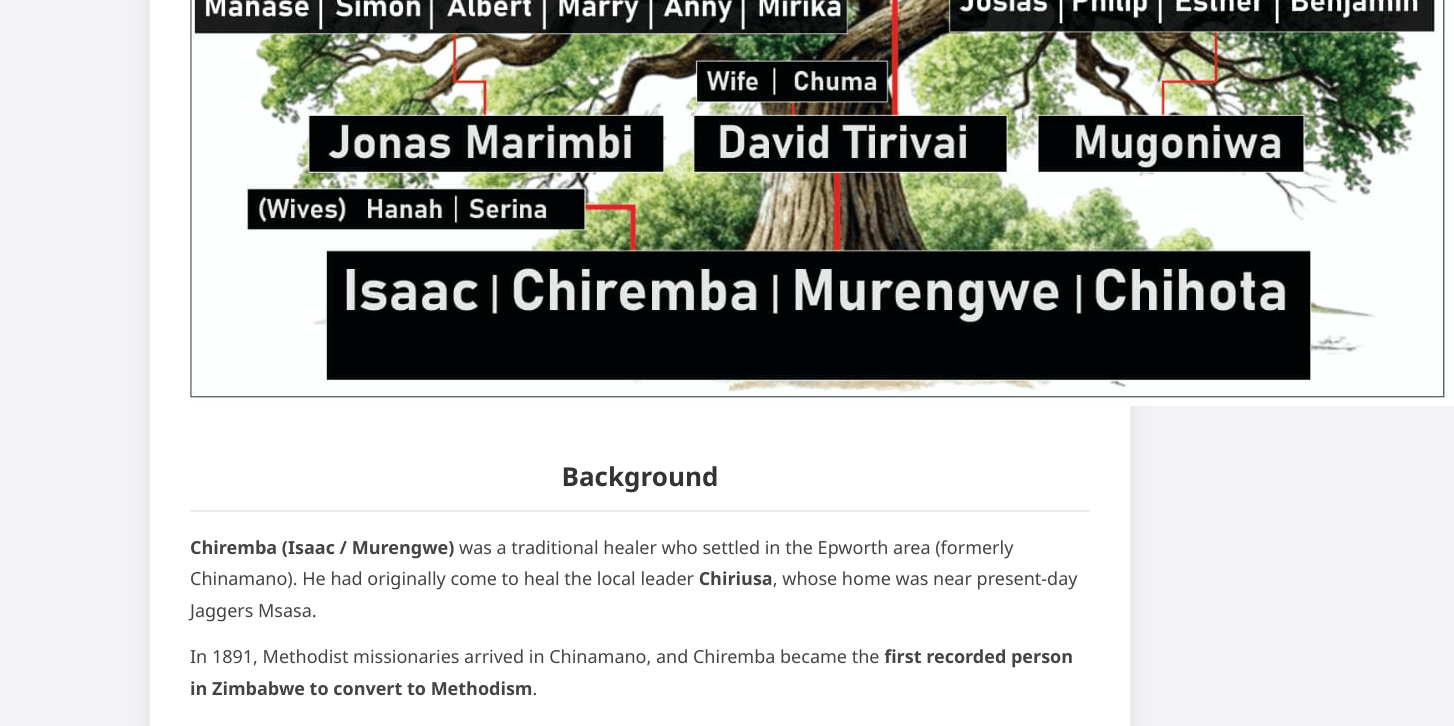
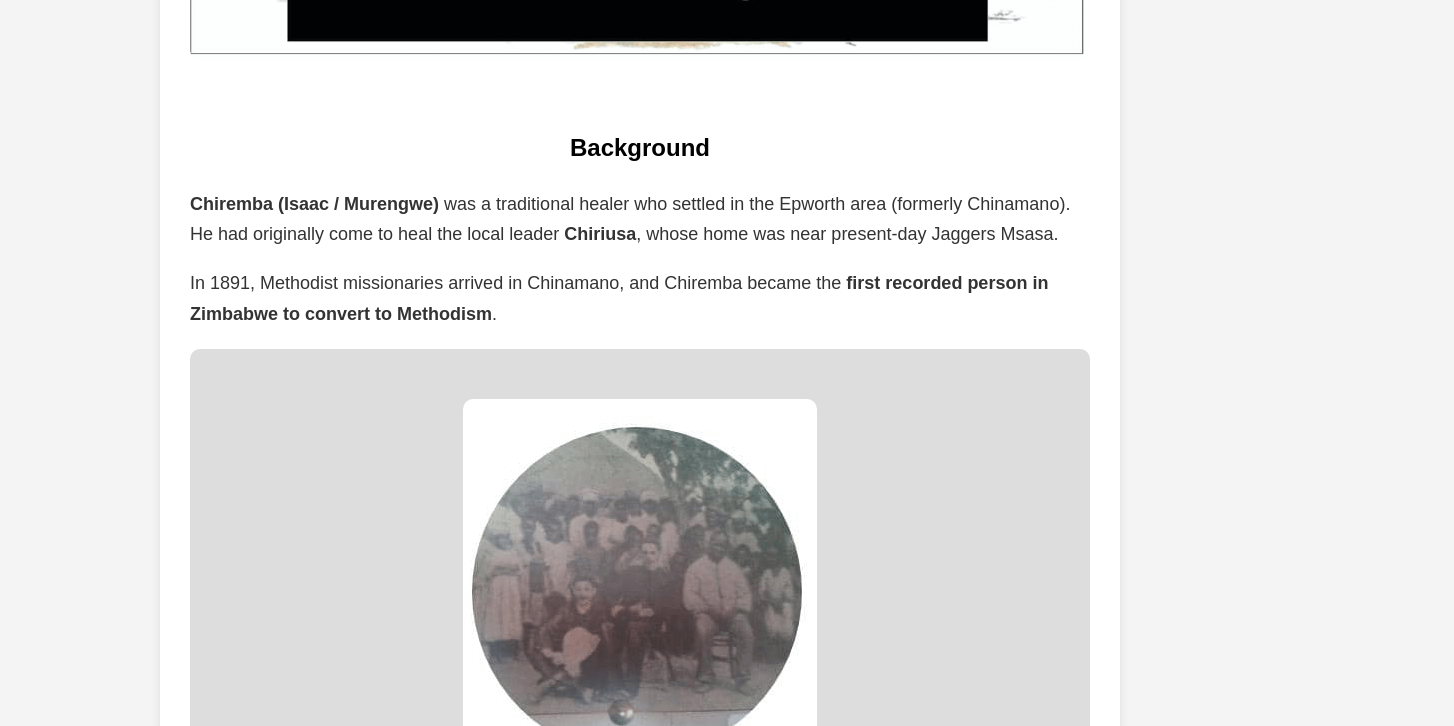
Before and after one commit to TavoChihota/hosea-chihota-history, a plain HTML site: page index.html in a window 1280 px wide. Shown: the part 1400-2126 px from the top of the page, 1454 px wide, since content can reach past the window. Drawn offline with Linux system fonts and the light colour scheme.

Commit message:
Refactor CSS styles in index.html

```diff
--- a/index.html
+++ b/index.html
@@ -7,77 +7,39 @@
 
     <style>
        body {
-           font-family: "Segoe UI", Arial, sans-serif;
-           background: #f2f2f7;
-           padding: 30px;
-           line-height: 1.75;
-           color: #222;
+           font-family: Arial, sans-serif;
+           background: #f4f4f4;
+           padding: 40px;
+           line-height: 1.7;
        }
         .container {
             background: white;
-            padding: 40px;
+            padding: 30px;
             max-width: 900px;
             margin: auto;
-            border-radius: 14px;
-            box-shadow: 0 8px 25px rgba(0, 0, 0, 0.08);
+            border-radius: 10px;
+            box-shadow: 0 0 10px rgba(0,0,0,0.1);
         }
-
+        img {
+            max-width: 100%;
+            border-radius: 10px;
+            margin: 20px 0;
+        }
         h1, h2, h3 {
             text-align: center;
             margin-top: 40px;
-            margin-bottom: 20px;
-            font-weight: 700;
+        }
+        p {
+            font-size: 18px;
             color: #333;
         }
-
-        h1 {
-            font-size: 34px;
-        }
-        h2 {
-            font-size: 26px;
-            border-bottom: 2px solid #eaeaea;
-            padding-bottom: 10px;
-        }
-
-        h3 {
-            font-size: 22px;
-            margin-top: 30px;
-        }
-
-        p {
-            font-size: 18px;
-            margin: 15px 0;
-            color: #444;
-        }
-
-        /* Image wrapper box */
         .photo-placeholder {
-            background: #fafafa;
-            padding: 20px;
-            margin: 25px 0;
-            border-radius: 12px;
-            border: 1px solid #eee;
+            background: #ddd;
+            padding: 30px;
+            margin: 20px 0;
             text-align: center;
-            transition: 0.2s ease-in-out;
-        }
-
-        /* Slight hover visual, looks classy */
-        .photo-placeholder:hover {
-            background: #f5f5f5;
-            transform: scale(1.01);
-        }
-
-        /* Better image styling */
-        .photo-placeholder img {
-            max-width: 100%;
             border-radius: 10px;
-            margin-bottom: 10px;
-            box-shadow: 0 4px 12px rgba(0,0,0,0.08);
-        }
-
-        /* Spacing above main header */
-        h1 {
-            margin-top: 10px;
+            font-style: italic;
         }
 
     </style>
```
